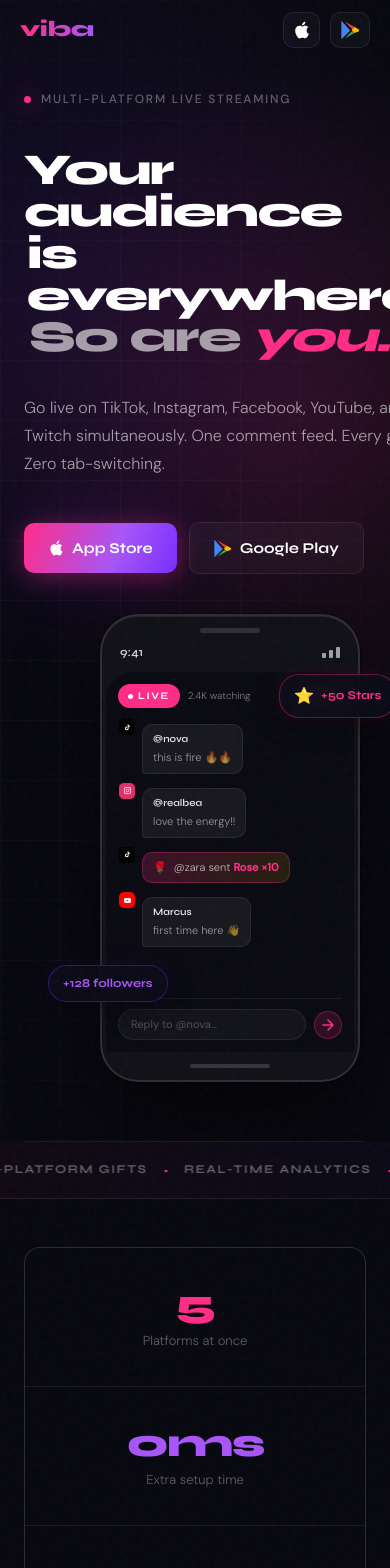
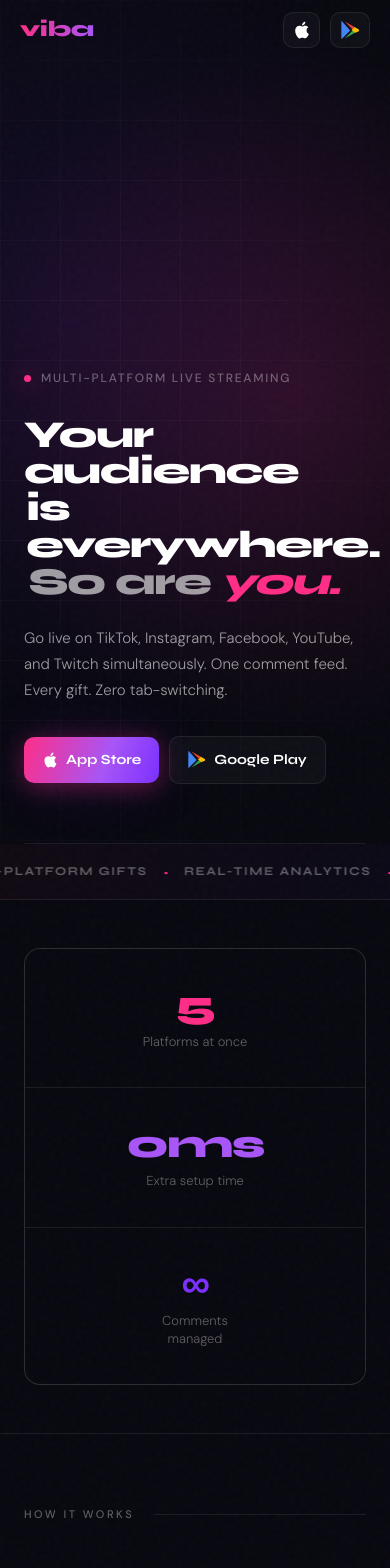
Before and after one commit to Dipraise1/viba, a Next.js app: page / in a window 390 px wide. Shown: the top 1568 px of the page. Built offline with nearby package versions, Linux system fonts and the light colour scheme.

Commit message:
Remove phone mockup from hero, fix mobile text display

```diff
--- a/pages/index.tsx
+++ b/pages/index.tsx
@@ -199,9 +199,6 @@
         <div className={s.glowLeft} aria-hidden />
         <div className={s.glowRight} aria-hidden />
 
-        <div className={s.heroInner}>
-          {/* Left column — text */}
-          <div className={s.heroText}>
         <p className={`${s.eyebrow} animate-up`}>
           <span className={s.eyebrowDot} />
           Multi-platform live streaming
@@ -237,13 +234,6 @@
             </svg>
             Google Play
           </a>
-            </div>
-          </div>
-
-          {/* Right column — phone mockup */}
-          <div className={`${s.heroVisual} animate-up animate-up-d3`}>
-            <PhoneMockup />
-          </div>
         </div>
 
         <div className={s.heroDivider} aria-hidden />
--- a/styles/Home.module.css
+++ b/styles/Home.module.css
@@ -39,29 +39,6 @@
   border-radius: 50%;
   background: radial-gradient(circle, rgba(123,47,255,0.1) 0%, transparent 70%);
   pointer-events: none;
-}
-
-/* Two-column hero layout */
-.heroInner {
-  display: grid;
-  grid-template-columns: 1fr auto;
-  align-items: center;
-  gap: 60px;
-  width: 100%;
-  max-width: 1280px;
-}
-
-.heroText {
-  display: flex;
-  flex-direction: column;
-  align-items: flex-start;
-}
-
-.heroVisual {
-  display: flex;
-  justify-content: flex-end;
-  align-items: center;
-  animation-fill-mode: both;
 }
 
 .eyebrow {
@@ -107,11 +84,11 @@
   display: block;
   font-family: var(--font-display);
   font-weight: 800;
-  font-size: clamp(44px, 6.5vw, 96px);
-  line-height: 0.95;
+  font-size: clamp(38px, 8vw, 96px);
+  line-height: 0.97;
   letter-spacing: -0.035em;
   color: var(--white);
-  white-space: nowrap;
+  white-space: normal;
   animation-fill-mode: both;
 }
 
@@ -873,26 +850,28 @@
 }
 
 /* ── RESPONSIVE ─────────────────────────────────────────────────── */
-@media (max-width: 900px) {
-  .heroInner {
-    grid-template-columns: 1fr;
-    gap: 40px;
-  }
-
-  .heroVisual {
-    justify-content: center;
-  }
-}
-
 @media (max-width: 768px) {
   .hero {
     padding: 90px 24px 60px;
+    justify-content: flex-end;
   }
 
   .heroDivider { left: 24px; right: 24px; }
 
-  .headLine1, .headLine2, .headLine3 {
-    white-space: normal;
+  .eyebrow { margin-bottom: 28px; }
+
+  .heroHeadline { margin-bottom: 24px; }
+
+  .heroBrief {
+    font-size: 15px;
+    margin-bottom: 32px;
+  }
+
+  .heroCta { gap: 10px; }
+
+  .ctaBtn, .ctaBtnSecondary {
+    font-size: 14px;
+    padding: 12px 18px;
   }
 
   .step {
```
Also changed, not shown: 1 other file (tests, documents, lock files or other folders). Lines whose indentation alone changed are shown as unchanged.
